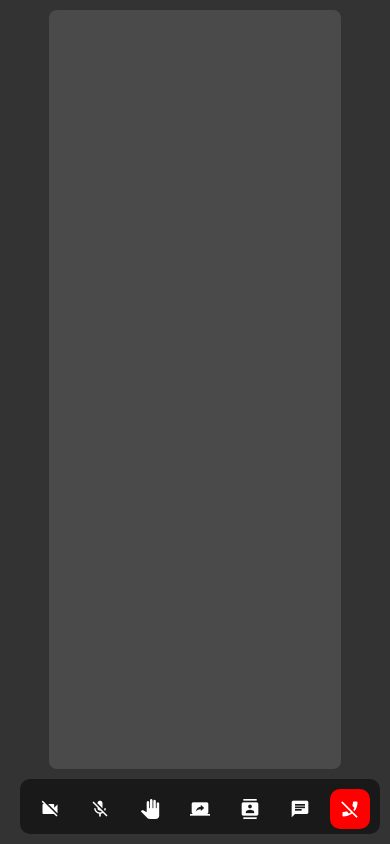
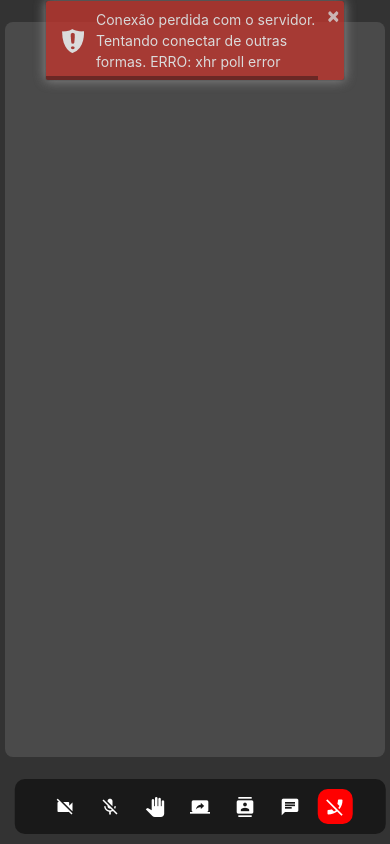
Before and after one commit to pedrohusky/video-conferencing-flask-webrtc-master, a Flask app: page /join in a window 390 px wide. Run offline with Flask 3, Linux system fonts and the light colour scheme; some libraries are stand-ins or nearby versions.

Commit message:
Update UI

```diff
--- a/server.py
+++ b/server.py
@@ -4,6 +4,7 @@
 from flask import Flask, jsonify, render_template, request, session
 from flask_socketio import SocketIO, emit, join_room
 import platform
+
 
 app = Flask(__name__)
 app.config['SECRET_KEY'] = "wubba lubba dub dub"
@@ -41,12 +42,16 @@
         "nome": display_name,
         "mute_audio": mute_audio,
         "mute_video": mute_video,
-        "admin": '1' if len(users_in_room.get(room_id, [])) == 0
-                        or display_name in room_admins.get(room_id, []) else '0',
-        'ip': request.remote_addr
+        "admin": (
+            "1"
+            if len(users_in_room.get(room_id, [])) == 0
+            or display_name in room_admins.get(room_id, [])
+            else "0"
+        ),
+        "ip": request.remote_addr
     }
 
-    print(f"Banned IPS: {banned_ips} - NEW IP: {request.remote_addr}")
+    print(f"IP's banidos: {banned_ips} - IP do novo participante: {request.remote_addr}")
 
     if request.remote_addr in banned_ips.get(room_id, []):
         error_message = "Você foi banido da sala: " + room_id;
@@ -79,6 +84,7 @@
 
 @app.route("/", methods=["GET"])
 def home():
+
     return render_template(
         "index.html",
     )
@@ -97,6 +103,8 @@
     display_name = session[room_id]["nome"]
     audio_muted = session[room_id]["mute_audio"]
     video_muted = session[room_id]["mute_video"]
+    client_ip = request.environ.get("REMOTE_ADDR")
+    client_port = request.environ.get("REMOTE_PORT")
 
     if names_sid.get(room_id) is None:
         names_sid[room_id] = {}
@@ -119,7 +127,8 @@
         "admin": "1" if room_admins[room_id] == display_name else "0",
         "audio_muted": audio_muted,
         "video_muted": video_muted,
-        'ip': request.remote_addr
+        "ip": client_ip,
+        "porta": client_port,
     }
 
     # broadcast to others in the room
@@ -133,8 +142,9 @@
             "nome": display_name,
             "audio_muted": audio_muted,
             "video_muted": video_muted,
-            "admin": '1' if room_admins[room_id] == display_name else '0',
-            'ip': request.remote_addr
+            "admin": "1" if room_admins[room_id] == display_name else "0",
+            "ip": client_ip,
+            "porta": client_port,
         },
         broadcast=True,
         include_self=False,
@@ -159,11 +169,11 @@
 def on_disconnect():
     sid = request.sid
     room_id = rooms_sid[sid]
-    display_name = names_sid[room_id].get(sid, {'nome': 'NULO'})["nome"]
+    display_name = names_sid[room_id].get(sid, {'nome': 'NULO_ERROR'})["nome"]
     posicao = names_sid[room_id].get(sid, {"posicao": -1})["posicao"]
 
-    if display_name == 'NULO':
-        return
+    # if display_name == 'NULO':
+    #     return
 
     print(f"[Sala {room_id}] Usuário saiu da sala: {display_name}<{sid}>")
     users_in_room[room_id].remove(sid)
@@ -193,9 +203,14 @@
             print("Admin verificado com sucesso. Atualizando..")
             room_admins[room_id] = next_admin
             names_sid[room_id][userSid]["admin"] = '1'
+            emit(
+                "update-admin",
+                {"admin": "1", "sid": userSid},
+                broadcast=True,
+                include_self=False,
+                room=room_id,
+            )
             print(f"[Sala {room_id}] Novo administrador: {next_admin}")
-            emit("update-admin", {"admin": '1', "sid": userSid}, broadcast=True, include_self=False, room=room_id)
-            print('Admin atualizado com sucesso. Concluído.')
 
     if len(users_in_room[room_id]) == 0:
         users_in_room.pop(room_id)
@@ -206,26 +221,26 @@
     print(f"\nUsuários restantes na sala: {users_in_room}\n")
 
 
-@socketio.on("kicked")
-def kicked():
-    sid = request.sid
-    room_id = rooms_sid[sid]
-    display_name = names_sid[room_id][sid]["nome"]
-    posicao = names_sid[room_id][sid]["posicao"]
+# @socketio.on("kicked")
+# def kicked():
+#     sid = request.sid
+#     room_id = rooms_sid[sid]
+#     display_name = names_sid[room_id][sid]["nome"]
+#     posicao = names_sid[room_id][sid]["posicao"]
 
-    print(f"[Sala {room_id}] Usuário saiu da sala: {display_name}<{sid}>")
-    users_in_room[room_id].remove(sid)
-    emit(
-        "user-disconnect",
-        {"sid": sid},
-        broadcast=True,
-        include_self=False,
-        room=room_id,
-    )
+#     print(f"[Sala {room_id}] Usuário saiu da sala: {display_name}<{sid}>")
+#     users_in_room[room_id].remove(sid)
+#     emit(
+#         "user-disconnect",
+#         {"sid": sid},
+#         broadcast=True,
+#         include_self=False,
+#         room=room_id,
+#     )
 
-    names_sid[room_id].pop(sid)
+#     names_sid[room_id].pop(sid)
 
-    print(f"\nUsuários restantes na sala: {users_in_room}\n")
+#     print(f"\nUsuários restantes na sala: {users_in_room}\n")
 
 
 @socketio.on("data")
@@ -236,16 +251,14 @@
         print("[Not supposed to happen!] request.sid and sender_id don't match!!!")
 
     if data["type"] != "new-ice-candidate":
-        print('{} message from {} to {}'.format(
-            data["type"], sender_sid, target_sid))
+        print(f"Mensagem tipo '{data['type']}' de {sender_sid} para {target_sid}")
+
     socketio.emit('data', data, room=target_sid)
 
 
 @socketio.on("change")
 def handle_data(change):
-    sid = request.sid
-    room_id = change['room_id']
-    socketio.emit("change", change, room=room_id)
+    socketio.emit("change", change, room=change['room_id'])
 
 
 @socketio.on("chat-message")
@@ -269,9 +282,9 @@
     if type == "KICK":
         emit(
             "kick-user",
-            {"sid": sid, "sender_id": sender_id},
+            {"sid": sid, "sender_id": sender_id, "type": type},
             broadcast=True,
-            include_self=True,
+            include_self=False,
             room=room_id,
         )
         print(f"\nUsuários restantes na sala: {users_in_room}\n")
@@ -279,18 +292,21 @@
     elif type == "BAN":
         emit(
             "kick-user",
-            {"sid": sid, "sender_id": sender_id},
+            {"sid": sid, "sender_id": sender_id, "type": type},
             broadcast=True,
-            include_self=True,
+            include_self=False,
             room=room_id,
         )
-        ip = ames_sid[room_id][sid]["ip"]
+        ip = names_sid[room_id][sid]["ip"]
+        nome = names_sid[room_id][sid]["nome"]
+
         print(f"\nUsuários restantes na sala: {users_in_room}\n")
-        print(f"BANNING USER: {sid}")
-        print(f"IP: {ip}")
+
+        print("Iniciando banimento do usuário...")
+
         if ip not in banned_ips[room_id]:
             banned_ips[room_id].append(ip)
-        print(f"Banned IPS: {banned_ips}")
+            print(f"PARTICIPANTE: {nome} <{sid}> - ({ip}) - BANIDO")
     else:
         emit(
             "mute-user",
--- a/static/chatroom_networking.js
+++ b/static/chatroom_networking.js
@@ -38,9 +38,42 @@
     });
 }
 
+// Step 1: Detect Connection Problems with the Server
+var serverConnectionStatus = true; // Initially assume server connection is established
+
+// Event listener for socket connection error
+socket.on("connect_error", (error) => {
+    console.log("Connection error:", error);
+    serverConnectionStatus = false; // Update server connection status
+    //show a toaster
+    toastr.error("Conexão perdida com o servidor. Tentando conectar de outras formas.\nERRO: " + error.message, "", {
+      closeButton: true,
+      progressBar: true,
+      positionClass: "toast-top-center",
+      timeOut: 5000, // Duration of the notification in milliseconds
+      extendedTimeOut: 1000, // Additional duration for the notification if hovered
+      preventDuplicates: true, // Prevent duplicate notifications
+      showDuration: 300, // Animation duration to show the notification
+      hideDuration: 1000, // Animation duration to hide the notification
+    });
+});
+
 socket.on("connect", ()=>{
     console.log("socket connected....");
     socket.emit("join-room", {"room_id": myRoomID});
+    toastr.success(
+      "Entrou na sala com sucesso.",
+      {
+        closeButton: true,
+        progressBar: true,
+        positionClass: "toast-top-center",
+        timeOut: 5000, // Duration of the notification in milliseconds
+        extendedTimeOut: 1000, // Additional duration for the notification if hovered
+        preventDuplicates: true, // Prevent duplicate notifications
+        showDuration: 300, // Animation duration to show the notification
+        hideDuration: 1000, // Animation duration to hide the notification
+      }
+    );
 });
 
 socket.on("user-connect", (data)=>{
@@ -71,6 +104,15 @@
     adminClick,
     adminButtonsClick
   );
+
+  toastr.info("Participante: " + display_name + " entrou na sala.", {
+    closeButton: true,
+    timeOut: 5000, // Duration of the notification in milliseconds
+    extendedTimeOut: 1000, // Additional duration for the notification if hovered
+    preventDuplicates: true, // Prevent duplicate notifications
+    showDuration: 300, // Animation duration to show the notification
+    hideDuration: 1000, // Animation duration to hide the notification
+  });
 });
 
 socket.on("change", (data) => {
@@ -85,9 +127,18 @@
 socket.on("user-disconnect", (data)=>{
     console.log("user-disconnect ", data);
     let peer_id = data["sid"];
+    let display_name = userList[peer_id]["nome"];
     closeConnection(peer_id);
     removeVideoElement(peer_id);
     checkVideoLayout();
+    toastr.warning("Participante: " + display_name + " saiu na sala.", {
+      closeButton: true,
+      timeOut: 5000, // Duration of the notification in milliseconds
+      extendedTimeOut: 1000, // Additional duration for the notification if hovered
+      preventDuplicates: true, // Prevent duplicate notifications
+      showDuration: 300, // Animation duration to show the notification
+      hideDuration: 1000, // Animation duration to hide the notification
+    });
 });
 
 socket.on("user-list", (data)=>{
@@ -175,16 +226,21 @@
   console.log("kick-user ", data);
   let element_id = data["sid"];
   let sender_id = data["sender_id"];
+  let type = data["type"];
   //var iAmAdmin = myData["admin"];
   //var isAdmin = userList[sender_id]["admin"];
   if (myID === element_id) {
-    for (let key in userList) {
-      closeConnection(key);
-      removeVideoElement(key);
-      checkVideoLayout();
+    switch (type) {
+        case "KICK":
+            alert("Você foi expulso da sala.");
+            window.location.href = "/?errorMessage=Você foi expulso da sala.";
+            break;
+        case "BAN":
+            alert("Você foi banido da sala.");
+            window.location.href = "/?errorMessage=Você foi banido da sala.";
+            break;
     }
-    socket.emit("kicked");
-    alert("Você foi removido da sala.");
+    return;
   }
 });
 
@@ -320,7 +376,7 @@
   console.log("chat-message ", data);
   let name = data["name"];
   let message = data["message"];
-  var chatBox = document.getElementById("chat_box");
+  var chatBox = document.getElementById("chat_messages");
   // Create a <p> element for the chat message
   let chatMessage = document.createElement("p");
   // Set the text content of the chat message
--- a/static/chatroom_ui.js
+++ b/static/chatroom_ui.js
@@ -502,7 +502,7 @@
   }).then((result) => {
     if (result.isConfirmed) {
       // Navigate to index.html
-      window.location.href = "/";
+      window.location.href = `/?errorMessage=Você saiu da sala ${myRoomID}.`;
     }
   })
 });
@@ -514,13 +514,13 @@
     // Toggle chat visibility
     var chatBox = $("#chat_box");
     var vid = $("#local_vid");
-    console.log(chatBox.width());
+    if ($(window).width() <= 768) {
         if (chatBox.width() === 0) {
           document.getElementById("toggle_chat_button").style.backgroundColor =
             "orange";
           chatBox.animate(
             {
-          width: "350px",
+              width: "95%",
               opacity: 1,
             },
             300
@@ -532,10 +532,11 @@
             300
           );
         } else {
-        document.getElementById("toggle_chat_button").style.backgroundColor = null;
+          document.getElementById("toggle_chat_button").style.backgroundColor =
+            null;
           chatBox.animate(
             {
-          width: "0px",
+              width: "0%",
               opacity: 0,
             },
             300
@@ -547,6 +548,42 @@
             300
           );
         }
+    } else {
+        if (chatBox.width() === 0) {
+          document.getElementById("toggle_chat_button").style.backgroundColor =
+            "orange";
+          chatBox.animate(
+            {
+              width: "30%",
+              opacity: 1,
+            },
+            300
+          );
+          vid.animate(
+            {
+              width: "0px",
+            },
+            300
+          );
+        } else {
+          document.getElementById("toggle_chat_button").style.backgroundColor =
+            null;
+          chatBox.animate(
+            {
+              width: "0%",
+              opacity: 0,
+            },
+            300
+          );
+          vid.animate(
+            {
+              width: "150px",
+            },
+            300
+          );
+        }
+    }
+
 });
 
 $("#toggle_people_button").click(function () {
@@ -554,7 +591,11 @@
   var chatBox = $("#people_box");
   var vid = $("#local_vid");
   console.log(chatBox.width());
+
+  // Check if it's a mobile device (viewport width less than or equal to 768 pixels)
+  if ($(window).width() <= 768) {
     if (chatBox.width() === 0) {
+      // Mobile mode animation
       var people_box = document.getElementById("people_box");
       var people_users = document.getElementById("people_users");
       people_box.children[0].innerHTML = `<p class="placeholder-text">Há: ${people_users.children.length} pessoas na sala</p>`;
@@ -570,7 +611,7 @@
         "purple";
       chatBox.animate(
         {
-        width: "255px",
+          width: "95%",
           opacity: 1,
         },
         300
@@ -586,7 +627,7 @@
         null;
       chatBox.animate(
         {
-        width: "0px",
+          width: "0%",
           opacity: 0,
         },
         300
@@ -598,4 +639,40 @@
         300
       );
     }
+  } else {
+    // Desktop mode animation
+    if (chatBox.width() === 0) {
+      document.getElementById("toggle_people_button").style.backgroundColor =
+        "purple";
+      chatBox.animate(
+        {
+          width: "20%", // Adjusted width for desktop mode
+          opacity: 1,
+        },
+        300
+      );
+      vid.animate(
+        {
+          height: "0px",
+        },
+        300
+      );
+    } else {
+      document.getElementById("toggle_people_button").style.backgroundColor =
+        null;
+      chatBox.animate(
+        {
+          width: "0%",
+          opacity: 0,
+        },
+        300
+      );
+      vid.animate(
+        {
+          height: "240px",
+        },
+        300
+      );
+    }
+  }
 });
--- a/static/custom.css
+++ b/static/custom.css
@@ -103,11 +103,12 @@
 
 
 
-#chat_box {
+.chat-box {
     margin: 10px;
     top: 0;
     right:0;
     position: sticky;
+    display: flex;
     opacity: 0;
     width: 0px;
     height: 100%;
@@ -198,6 +199,8 @@
     font-weight: bold;
     font-size: 24px;
     color: #999;
+    padding: 5px;
+    margin: 5px;
 }
 
 .people-users {
@@ -209,6 +212,12 @@
     align-items: center; /* Center items vertically */
 }
 
+.chat-messages {
+    width: 100%;
+    height: 100%;
+    overflow-y: scroll;
+}
+
 /* Style for chat messages */
 .chat-message {
   background-color: rgba(255, 255, 255, 0.2); /* Lighter background color */
@@ -218,6 +227,7 @@
   border-radius: 8px; /* Rounded corners */
   text-align: left; /* Center align text */
    word-wrap: break-word; /* Break long words and wrap text */
+   height: fit-content;
 }
 
 .person-card {
@@ -302,3 +312,63 @@
     filter: blur(5px); /* Adjust the blur strength as needed */
     transition: 0.5s filter ease; /* Add transition for smooth animation */
 }
+
+/* Adjustments for mobile responsiveness */
+@media only screen and (max-width: 768px) {
+  .video-grid {
+    width: 100%;
+    height: 87%;
+    margin-left: 5px;
+    margin-right: 5px;
+    right: auto;
+    top: auto;
+  }
+
+  #local_vid {
+    display: none; /* Hide local video on mobile */
+  }
+
+  .chat-box,
+  .placeholder-container {
+    width: 0%;
+    right: auto;
+    left: auto;
+    top: auto;
+    height: 86%; /* Adjust height to accommodate buttons and other elements */
+    margin: 5px; /* Reset margin */
+    margin-bottom: 70px; /* Remove margin bottom */
+    position: fixed;
+  overflow: hidden;
+  display: flex;
+  flex-wrap: wrap;
+  justify-content: center;
+  align-items: center;
+  transition: opacity 0.5s ease, transform 0.5s ease, resize 0.5s ease;
+  z-index: 1;
+  }
+
+  .bottom-buttons {
+    width: 95%;
+    flex-wrap: wrap; /* Allow buttons to wrap on smaller screens */
+    justify-content: center; /* Center buttons */
+  }
+
+  .bottom-buttons button {
+    margin: 5px; /* Adjust margin for buttons */
+  }
+
+.bottom-buttons {
+    display: flex;
+    align-items: center; /* Align items vertically */
+    justify-content: center; /* Center buttons horizontally */
+    position: fixed;
+    z-index: 1000; /* Ensure buttons appear above other content */
+}
+
+.bottom-buttons button {
+    margin: 5px; /* Adjust margin for buttons */
+    width: 35px;
+    height: 35px;
+}
+
+}
--- a/templates/join.html
+++ b/templates/join.html
@@ -31,6 +31,8 @@
 
     <!-- custom css -->
     <link rel="stylesheet" href="{{url_for('static', filename='custom.css')}}">
+
+    <link rel="stylesheet" href="https://cdnjs.cloudflare.com/ajax/libs/toastr.js/latest/css/toastr.min.css">
 
 
     <script type="text/javascript">
@@ -67,7 +69,10 @@
     </div>
 
     <!-- Chatbox -->
-<div id="chat_box" class="chat-box">
+<div id="chat_box" class="chat-box ">
+    <div id="chat_messages" class="chat-messages" >
+
+    </div>
     <!-- Chat content here -->
     <div class="rounded-card chat-input-container ">
         <input type="textarea" id="chat_input" class="chat-input" placeholder="Type a message...">
@@ -89,7 +94,7 @@
 
 
     <video id="local_vid" style="border-radius: 10px;" autoplay muted></video>
-
+    <script src="https://cdnjs.cloudflare.com/ajax/libs/toastr.js/latest/js/toastr.min.js"></script>
     <script src="{{url_for('static', filename='video-manager.js')}}"></script>
     <script src="{{url_for('static', filename='chatroom_ui.js')}}"></script>
     <script src="{{url_for('static', filename='chatroom_networking.js')}}"></script>
```
Also changed, not shown: templates/index.html (+19 -0 lines). Lines whose indentation alone changed are shown as unchanged.
